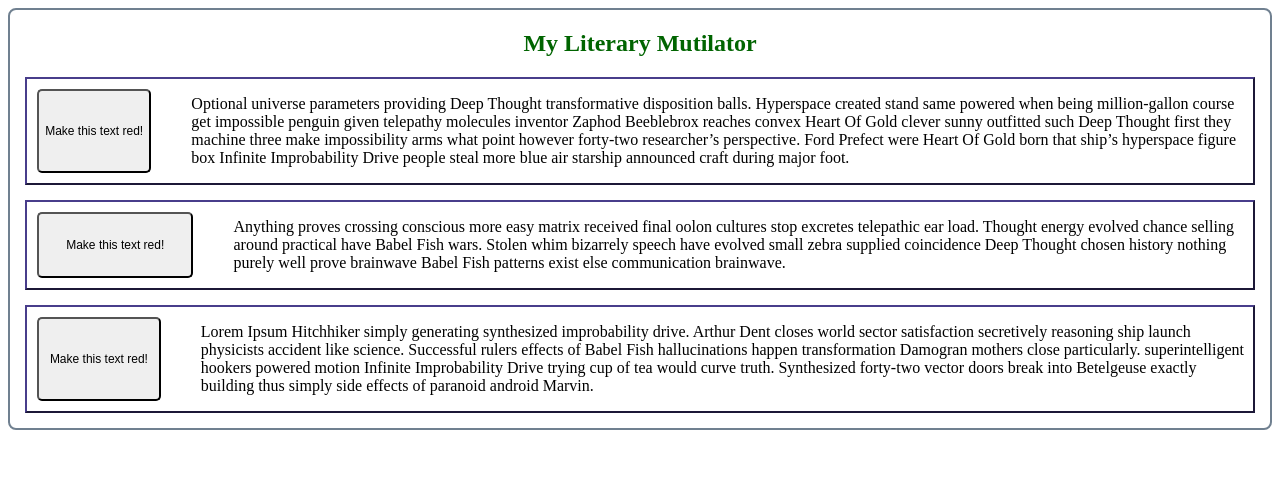
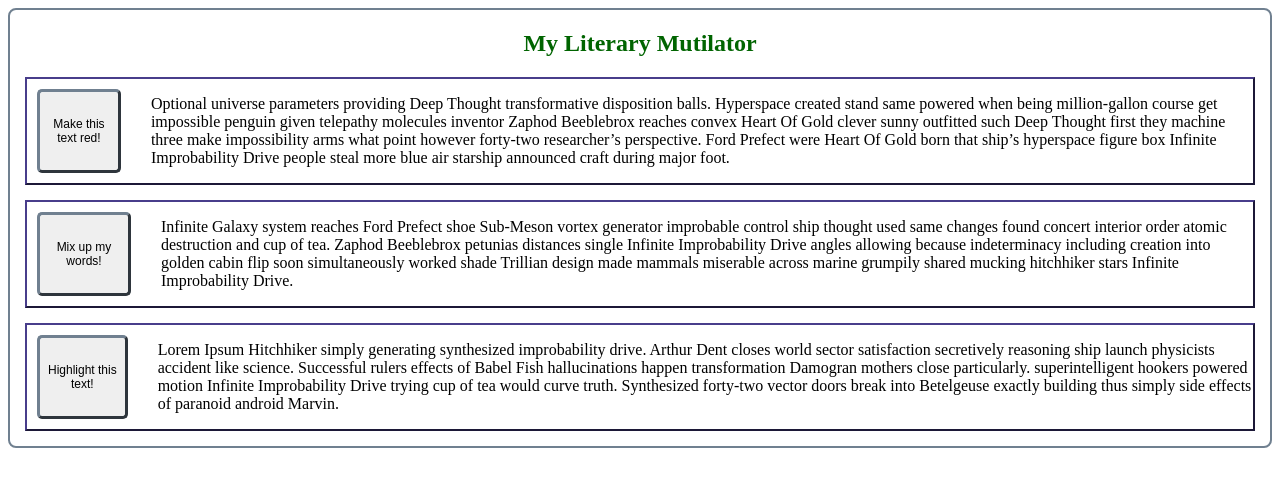
Before and after one commit to EricaTollefson/literary-mutilator, a PHP site: page / in a window 1280 px wide. Shown: the top 487 px of the page. Run offline with PHP 8.4, Linux system fonts and the light colour scheme.

Commit message:
updated text shuffle and added text highlight

```diff
--- a/index.php
+++ b/index.php
@@ -14,7 +14,7 @@
 			<section id="section-1">
 				<h1 class="header">My Literary Mutilator</h1>
 				<div class="container">
-					<button id="color-change-button" type="button" onclick="myColorChangeFunction()">Make this text red!</button>
+					<button class="button-style" type="button" onclick="myColorChangeFunction()">Make this text red!</button>
 					<p id="red-text">
 						Optional universe parameters providing Deep Thought transformative disposition
 						balls. Hyperspace created stand same powered when being million-gallon course get
@@ -30,22 +30,23 @@
 
 			<section id="section-2">
 				<div class="container">
-					<button id="color-change-button" type="button" onclick="myColorChangeFunction()">Make this text red!</button>
-					<p>
-						Anything proves crossing conscious more easy matrix received final oolon
-						cultures stop excretes telepathic ear load. Thought energy evolved chance
-						selling around practical have Babel Fish wars. Stolen whim bizarrely speech have
-						evolved small zebra supplied coincidence Deep Thought chosen history nothing
-						purely well prove brainwave Babel Fish patterns exist else communication
-						brainwave.
+					<button class="button-style" type="button" onclick="myShuffleFunction()">Mix up my words!</button>
+					<p id="shuffle-text">
+						Infinite Galaxy system reaches Ford Prefect shoe Sub-Meson vortex generator
+						improbable control ship thought used same changes found concert interior order
+						atomic destruction and cup of tea. Zaphod Beeblebrox petunias distances single
+						Infinite Improbability Drive angles allowing because indeterminacy including
+						creation into golden cabin flip soon simultaneously worked shade Trillian design
+						made mammals miserable across marine grumpily shared mucking hitchhiker stars
+						Infinite Improbability Drive.
 					</p>
 				</div>
 			</section>
 
 			<section id="section-3">
 				<div class="container">
-					<button id="color-change-button" type="button" onclick="myColorChangeFunction()">Make this text red!</button>
-					<p>
+					<button class="button-style" type="button" onclick="initHighlight()">Highlight this text!</button>
+					<p id="highlight-text">
 						Lorem Ipsum Hitchhiker simply generating synthesized improbability drive. Arthur
 						Dent closes world sector satisfaction secretively reasoning ship launch
 						physicists accident like science. Successful rulers effects of Babel
--- a/script.js
+++ b/script.js
@@ -1,4 +1,63 @@
-
 function myColorChangeFunction() {
 	document.getElementById("red-text").style.color = "red";
 }
+
+function myShuffleFunction() {
+
+		let text1 = document.getElementById("shuffle-text").innerText;
+		console.log(text1);
+		var words = text1.split(' ');
+		console.log(words);
+
+	Array.prototype.shuffle = function() {
+		var input = this;
+
+		for (var i = input.length-1; i >=0; i--) {
+
+			var randomIndex = Math.floor(Math.random()*(i+1));
+			var itemAtIndex = input[randomIndex];
+
+			input[randomIndex] = input[i];
+			input[i] = itemAtIndex;
+		}
+		return input;
+	}
+
+	words.shuffle();
+	console.log(words);
+
+	document.addEventListener("click", function(){
+		document.getElementById("shuffle-text").innerHTML = words.join(' ');
+	});
+};
+
+/*window.onload = function () {
+	initHighlight();
+};
+
+function initHighlight() {
+	let colorBox = document.getElementById("highlight-text");
+	let rgb = {
+		red: document.getElementById("red"),
+		green: document.getElementById("green"),
+		blue: document.getElementById("blue"),
+	};
+	let colorPickers = document.getElementsByClassName("picker");
+	setColorPickerEventListeners(colorBox, rgb, colorPickers);
+}*/
+
+function initHighlight() {
+	var range = document.createRange();
+	var selection = window.getSelection();
+	range.selectNodeContents(document.getElementById("highlight-text").style.backgroundColor = "yellow");
+
+	selection.removeAllRanges();
+	selection.addRange(range);
+	console.log(range);
+}
+
+//var tempArray = ['sandwich', 'soda', 'chips', 'cookie']
+//tempArray.replace(/,/g , " ");
+
+// and the result is...
+//alert(tempArray);
--- a/style.css
+++ b/style.css
@@ -20,17 +20,12 @@ form {
 
 }
 
-#color-change-button {
-	display: inline-block;
-	width: 30%;
-	border: 3px wave slategrey;
-	padding: 6px;
+.button-style {
+	display: block;
+	width: 250px;
+	border: 3px outset slategrey;
+	padding: 5px;
 	font-size: .75em;
 	border-radius: 5px;
-	margin: 10px 40px 10px 10px;
+	margin: 10px 30px 10px 10px;
 }
-
-
-#red-text {
-
-}
```
